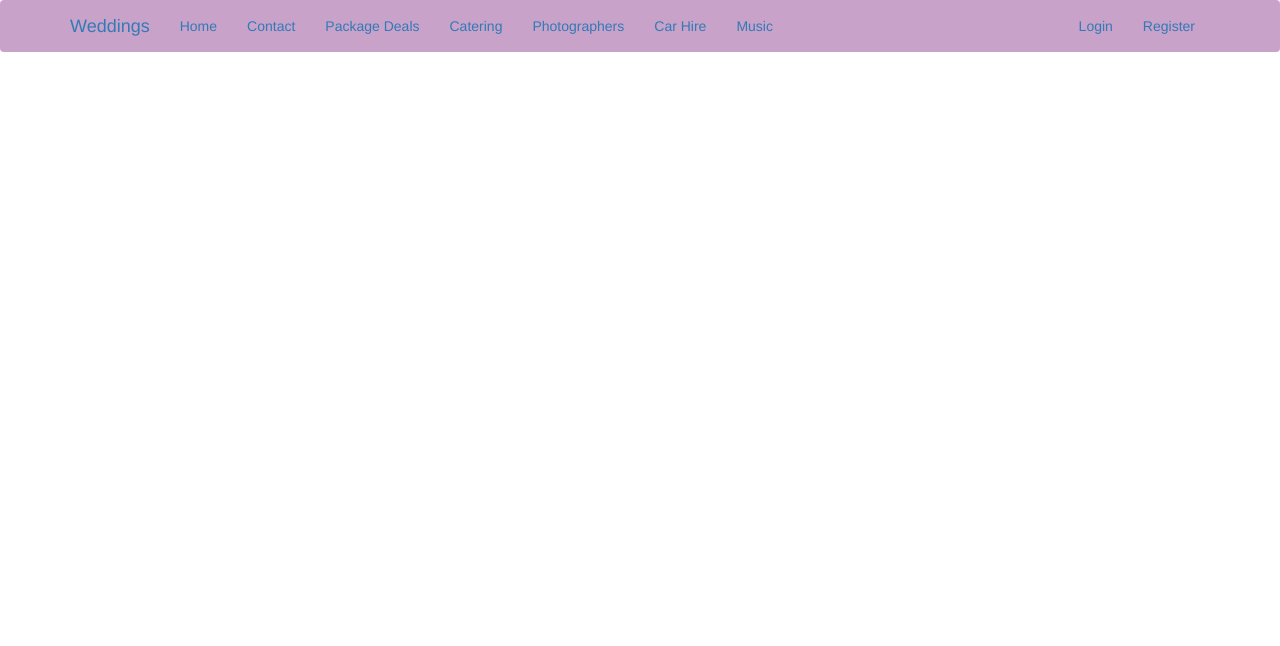
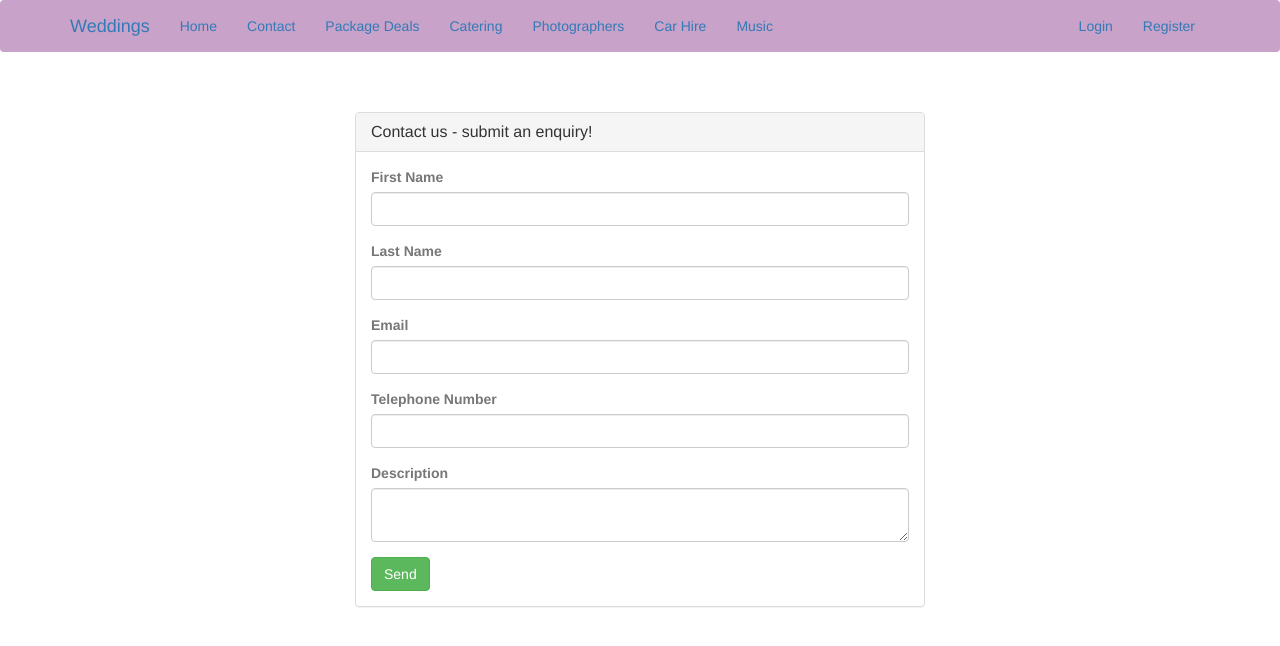
Before and after one commit to KarollePan/SCRUM_Project, a Flask app: page /contact in a window 1280 px wide. Shown: the top 646 px of the page. Run offline with Flask 2, Linux system fonts and the light colour scheme; parts of the project's set-up code (start-up, migrations or seed data) failed here and were passed over; some libraries are stand-ins or nearby versions.

Commit message:
all html pages related to creating and viewing of enquiries (user and admin side)

```diff
--- a/scrum_template/app/templates/contact.html
+++ b/scrum_template/app/templates/contact.html
@@ -1,28 +1,16 @@
-{% extends "base.html" %}
-
-
-{% block app_content %}
-
-
-
-<body>
-<font size ="3">
-<font color = "#FFFFFF">
-<h2>Contact Information: </h2>
-<br> </br>
-<p> For Wedding enquiries give us a shout </p>
-<br> </br>
-<p> Email:	weddings@gmail.com </p>
-<br> </br>
-<p> Phone: 0121Do1 </p>
-<br> </br>
-<p> Twitter: @weddings </p>
-<br> </br>
-<p> Instagram: @weddings </p>
-<br> </br>
-<p> Facebook: Weddings </p>
-</body>
-
-
+{% extends "base.html" %} {% import 'bootstrap/wtf.html' as wtf %} {% block app_content %}
+<br><br>
+<div class="row">
+    <div class="col-md-6 col-md-offset-3">
+        <div class="panel panel-default">
+            <div class="panel-heading">
+                <h3 class="panel-title">Contact us - submit an enquiry!</h3>
+            </div>
+            <div class="panel-body">
+                {{ wtf.quick_form(form, button_map={'submit':'success'}, extra_classes="text-muted") }}
+            </div>
+        </div>
+    </div>
+</div>
 
 {% endblock %}
```
Also changed, not shown: scrum_template/app/templates/_enquiries.html (added, +22 -0 lines), scrum_template/app/templates/enquiries.html (added, +10 -0 lines).
